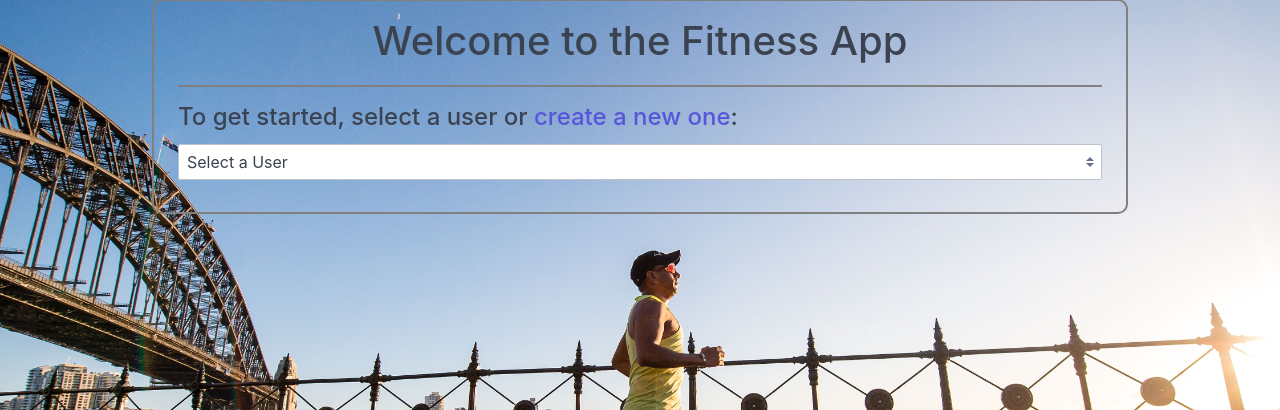
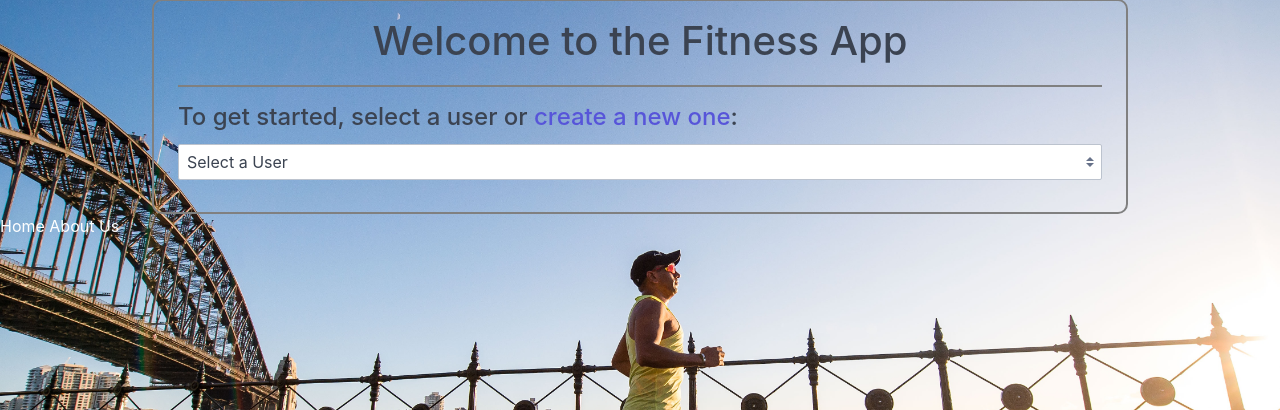
Before and after one commit to ajdurand/cmsc495-group5, a Flask app: page / in a window 1280 px wide. Shown: the part 81-491 px from the top of the page. Run offline with Flask 2, Linux system fonts and the light colour scheme.

Commit message:
Update layout.html

```diff
--- a/templates/layout.html
+++ b/templates/layout.html
@@ -32,5 +32,7 @@
                 {% endblock -%}
             </section>
         </main>
+	<a href="/" style="color:white">Home</a>
+	<a href="/about.html" style="color:white">About Us</a>
     </body>
 </html>
```
